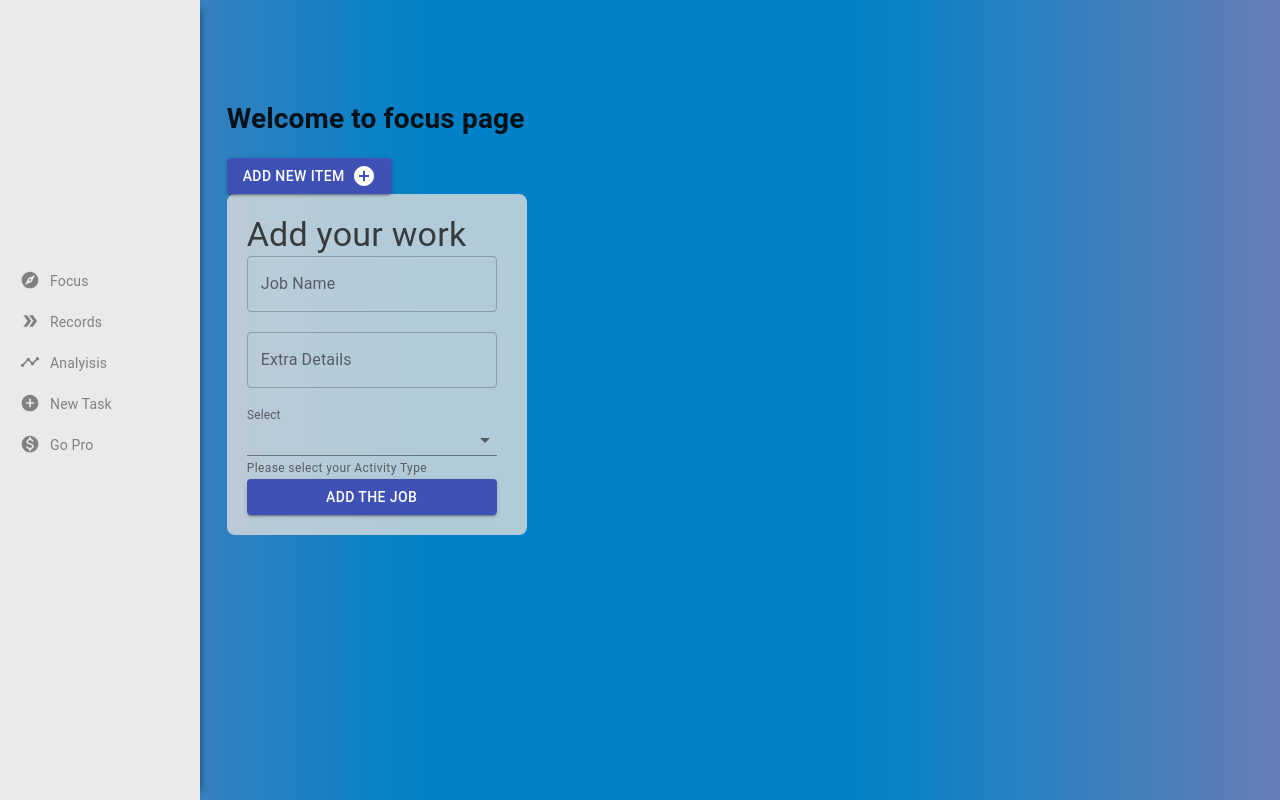
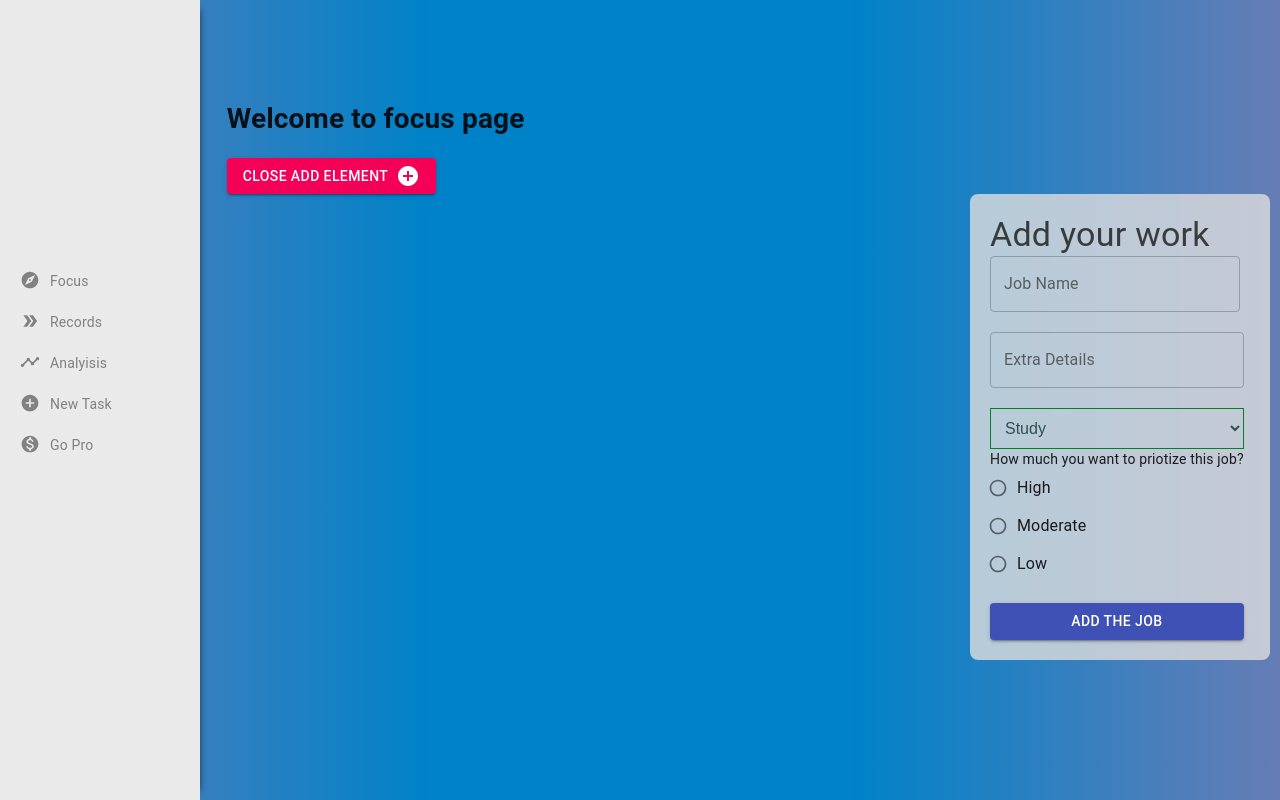
Before and after one commit to ashishsah1000/express-backend-music, a React (Create React App) app: page /a/focus in a window 1280 px wide. Both pictures are taken after a click on the button "ADD NEW ITEM". Built offline with nearby package versions, Linux system fonts and the light colour scheme.

Commit message:
added the add job section

```diff
--- a/src/apps/focus/Focus.jsx
+++ b/src/apps/focus/Focus.jsx
@@ -1,13 +1,16 @@
 import React from 'react'
 import "./focus.css"
-import { Button, FormControl, TextField, Typography, MenuItem } from '@material-ui/core'
+import { Button, FormControl, TextField, Typography,Radio, RadioGroup,FormControlLabel } from '@material-ui/core'
 import AddCircle from '@material-ui/icons/AddCircle'
 import { Box } from '@mui/material';
 import { Grid } from '@material-ui/core';
 import { purple } from '@mui/material/colors';
+import { typography } from '@mui/system';
+import { useState } from 'react';
 
 export default function Focus() {
     const [actionType, setActionType] = React.useState('Study');
+    const [AddElement, setAddElement] = useState(false)
     const actionTypes = [
         {
             value: "Study",
@@ -28,19 +31,23 @@ export default function Focus() {
     ];
 
 
-  const handleChange = (event) => {
-    setActionType(event.target.value);
-  };
+    const handleChange = (event) => {
+        setActionType(event.target.value);
+    };
+    const showAddElement = ()=>{
+        setAddElement(!AddElement)
+    }
 
     return (
         <div className="container">
 
             <h1>Welcome to focus page</h1>
-            <Button variant="contained" color="primary">
-                Add New Item &nbsp;<AddCircle />
+            <Button variant="contained" onClick={showAddElement} color={!AddElement?"primary":"secondary"}>
+                {!AddElement?"Add New Item":"Close add element"} &nbsp;<AddCircle />
             </Button>
-            <div>
-                <Box sx={{ width: 300, display: 'flex', flexWrap: 'wrap', backgroundColor: "rgba(222,222,222,.8)", padding: "20px 20px", borderRadius: 2 }}>
+            {AddElement?<div className="addElement">
+                <Box component="form" sx={{ width: 300, display: 'flex', flexWrap: 'wrap', backgroundColor: "rgba(222,222,222,.8)", padding: "20px 20px", borderRadius: 2 }} noValidate
+                    autoComplete="off" >
                     <Typography variant="h4" style={{ color: "rgba(22,22,22,.8)" }}>
                         Add your work
                     </Typography>
@@ -50,28 +57,35 @@ export default function Focus() {
                         <br />
                         <TextField variant="outlined" label="Extra Details" />
                         <br />
-                        <TextField
-                            id="outlined-select-currency"
-                            select
-                            label="Select"
-                            value={actionType}
-                            onChange={handleChange}
-                            helperText="Please select your Activity Type"
-                            >
-                            {actionTypes.map((option) => (
-                                <MenuItem key={option.value} value={option.value}>
-                                {option.label}
-                                </MenuItem>
-                            ))}
-                            </TextField>
+                        <select className="selectAction">
+                            {actionTypes.map((x) => {
+                                return (
+                                    <option value={x.value}>{x.lable}</option>
+                                )
+                            })}
+                        </select>
+                        <RadioGroup
+                            aria-label="gender"
+                            defaultValue="female"
+                            name="radio-buttons-group"
+                        >
+                            <Typography variant="p">How much you want to priotize this job?</Typography>
+                            <FormControlLabel value="high" control={<Radio size="small" color="secondary" />} label="High" />
+                            <FormControlLabel value="moderate" control={<Radio size="small" color="primary"  />} label="Moderate" />
+                            <FormControlLabel value="low" control={<Radio size="small" color="success"  />} label="Low" />
+                        </RadioGroup>
+                        <div className="submitBtn">
+                            <Button variant="contained" color="primary" className="submitBtn">Add the job</Button>
 
-                        <Button variant="contained" color="primary">Add the job</Button>
+                        </div>
+
                     </FormControl>
 
 
                 </Box>
 
-            </div>
+            </div>:<div></div>}
+
         </div>
     )
 }
--- a/src/apps/focus/focus.css
+++ b/src/apps/focus/focus.css
@@ -1,3 +1,22 @@
 .container{
     padding: 40px 40px;
 }
+.selectAction{
+    padding: 10px 10px;
+    background: rgba(222, 222, 222, 0);
+    border: 1px solid rgb(3, 128, 34);
+    color: darkslategrey;
+    font-size: 16px;
+    outline:none;
+}
+.selectAction option{
+    padding: 10px 10px;
+}
+.submitBtn{
+    margin-top: 20px;
+    width: 100%;
+}
+.addElement{
+    position: absolute;
+    right: 10px;
+}
```
